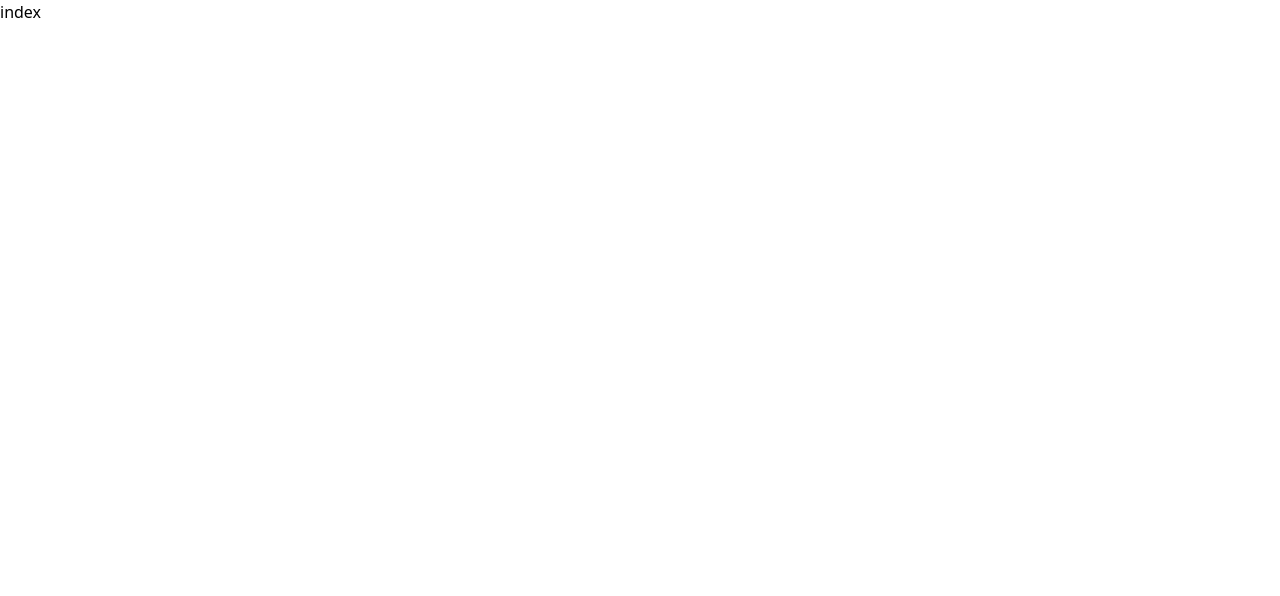
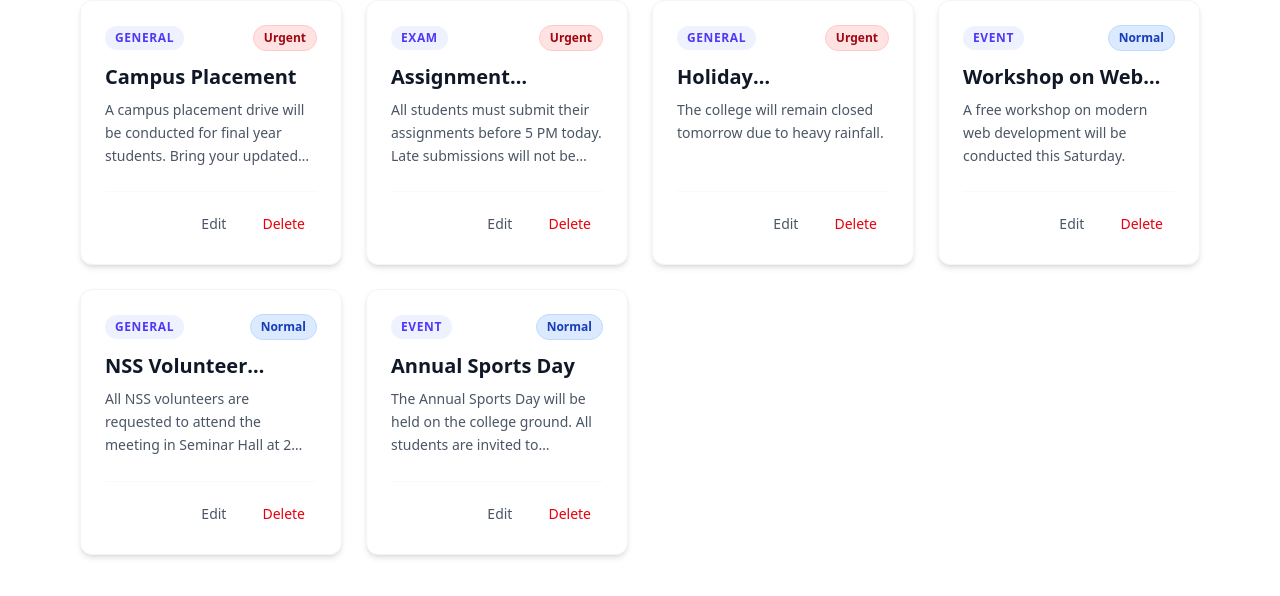
Before and after one commit to izarvek/reno-notice-board-assignment, a Next.js app in the folder notice-board/: page / in a window 1280 px wide. Shown: the top 596 px of the page. Built offline with nearby package versions, Linux system fonts and the light colour scheme.

Commit message:
feat: add notice card to grid the cards

```diff
--- a/notice-board/components/NoticeCard.tsx
+++ b/notice-board/components/NoticeCard.tsx
@@ -1,9 +1,66 @@
-import React from 'react'
+import React from 'react';
 
-const NoticeCard = () => {
-  return (
-    <div>NoticeCard</div>
-  )
+enum Category {
+  Exam = 'Exam',
+  Event = 'Event',
+  General = 'General'
 }
 
-export default NoticeCard
+enum Priority {
+  Normal = 'Normal',
+  Urgent = 'Urgent'
+}
+interface Notice {
+  id: number;
+  title: string;
+  body: string;
+  category: Category;
+  priority: Priority;
+  publishDate: string;
+  createdAt: string;
+  updatedAt: string;
+}
+
+interface NoticeCardProps { notice: Notice; onEdit: (notice: Notice) => void; onDelete: (id: number) => void;}
+
+export default function NoticeCard({ notice, onEdit, onDelete }: NoticeCardProps) {
+
+  const getPriorityStyle = (priority: Priority) => {
+    return priority === Priority.Urgent
+      ? 'bg-red-100 text-red-800 border-red-200'
+      : 'bg-blue-100 text-blue-800 border-blue-200';
+  };
+
+  return (
+    <div className="bg-white rounded-xl shadow-md border border-gray-100 p-6 flex flex-col justify-between transition-all hover:shadow-lg">
+      <div>
+        <div className="flex items-center justify-between gap-2 mb-3">
+          <span className="text-xs font-semibold text-indigo-600 bg-indigo-50 px-2.5 py-1 rounded-full uppercase tracking-wider">
+            {notice.category}
+          </span>
+          <span className={`text-xs font-bold px-2.5 py-1 rounded-full border ${getPriorityStyle(notice.priority)}`}>
+            {notice.priority}
+          </span>
+        </div>
+
+        <h3 className="text-xl font-bold text-gray-900 mb-2 line-clamp-1">{notice.title}</h3>
+        <p className="text-gray-600 text-sm leading-relaxed mb-6 line-clamp-3">{notice.body}</p>
+      </div>
+
+      <div className="flex justify-end gap-3 pt-4 border-t border-gray-50">
+        <button
+          onClick={() => onEdit(notice)}
+          className="px-3 py-1.5 text-sm font-medium text-gray-600 hover:text-indigo-600 hover:bg-gray-50 rounded-md transition-colors"
+        >
+          Edit
+        </button>
+        <button
+          onClick={() => onDelete(notice.id)}
+          className="px-3 py-1.5 text-sm font-medium text-red-600 hover:bg-red-50 rounded-md transition-colors"
+        >
+          Delete
+        </button>
+      </div>
+    </div>
+  );
+}
--- a/notice-board/pages/index.tsx
+++ b/notice-board/pages/index.tsx
@@ -1,9 +1,121 @@
-import React from 'react'
+"use client";
+
+import NoticeCard from "@/components/NoticeCard";
+import React, { useState } from "react";
+
+enum Category {
+  Exam = "Exam",
+  Event = "Event",
+  General = "General",
+}
+
+enum Priority {
+  Normal = "Normal",
+  Urgent = "Urgent",
+}
+
+interface Notice {
+  id: number;
+  title: string;
+  body: string;
+  category: Category;
+  priority: Priority;
+  publishDate: string;
+  createdAt: string;
+  updatedAt: string;
+}
+
+const notices: Notice[] = [
+  {
+    id: 3,
+    title: "Campus Placement",
+    body: "A campus placement drive will be conducted for final year students. Bring your updated resume.",
+    category: "General",
+    priority: "Urgent",
+    publishDate: "2026-07-18T00:00:00.000Z",
+    createdAt: "2026-07-07T17:45:18.614Z",
+    updatedAt: "2026-07-07T17:56:21.603Z",
+  },
+  {
+    id: 9,
+    title: "Assignment Submission Deadline",
+    body: "All students must submit their assignments before 5 PM today. Late submissions will not be accepted.",
+    category: "Exam",
+    priority: "Urgent",
+    publishDate: "2026-07-11T00:00:00.000Z",
+    createdAt: "2026-07-07T17:46:02.426Z",
+    updatedAt: "2026-07-07T17:46:02.426Z",
+  },
+  {
+    id: 7,
+    title: "Holiday Announcement",
+    body: "The college will remain closed tomorrow due to heavy rainfall.",
+    category: "General",
+    priority: "Urgent",
+    publishDate: "2026-07-08T00:00:00.000Z",
+    createdAt: "2026-07-07T17:45:49.809Z",
+    updatedAt: "2026-07-07T17:45:49.809Z",
+  },
+  {
+    id: 8,
+    title: "Workshop on Web Development",
+    body: "A free workshop on modern web development will be conducted this Saturday.",
+    category: "Event",
+    priority: "Normal",
+    publishDate: "2026-07-22T00:00:00.000Z",
+    createdAt: "2026-07-07T17:45:56.499Z",
+    updatedAt: "2026-07-07T17:45:56.499Z",
+  },
+  {
+    id: 10,
+    title: "NSS Volunteer Meeting",
+    body: "All NSS volunteers are requested to attend the meeting in Seminar Hall at 2 PM.",
+    category: "General",
+    priority: "Normal",
+    publishDate: "2026-07-16T00:00:00.000Z",
+    createdAt: "2026-07-07T17:46:09.028Z",
+    updatedAt: "2026-07-07T17:46:09.028Z",
+  },
+  {
+    id: 2,
+    title: "Annual Sports Day",
+    body: "The Annual Sports Day will be held on the college ground. All students are invited to participate.",
+    category: "Event",
+    priority: "Normal",
+    publishDate: "2026-07-15T00:00:00.000Z",
+    createdAt: "2026-07-07T17:45:11.262Z",
+    updatedAt: "2026-07-07T17:45:11.262Z",
+  },
+];
 
 const index = () => {
+  const [editingNotice, setEditingNotice] = useState<Notice | null>(null);
+  const [isFormOpen, setIsFormOpen] = useState(false);
+  const [deleteTargetId, setDeleteTargetId] = useState<number | null>(null);
+
+  const handleEditClick = (notice: Notice) => {
+    setEditingNotice(notice);
+    setIsFormOpen(true);
+  };
+
+  console.log(deleteTargetId)
+  console.log(editingNotice)
+
+
   return (
-    <div>index</div>
-  )
-}
+    <div className="px-4 sm:px-6 md:px-8 lg:px-12 xl:px-20">
+      <div className="grid grid-cols-1 md:grid-cols-2 lg:grid-cols-3 xl:grid-cols-4 gap-6">
+        {notices.map((notice) => (
+          <NoticeCard
+            key={notice.id}
+            notice={notice}
+            onEdit={handleEditClick}
+            onDelete={(id) => setDeleteTargetId(id)}
+          />
+        ))}
+      </div>
+    </div>
+  );
+};
 
-export default index
+export default index;
```
